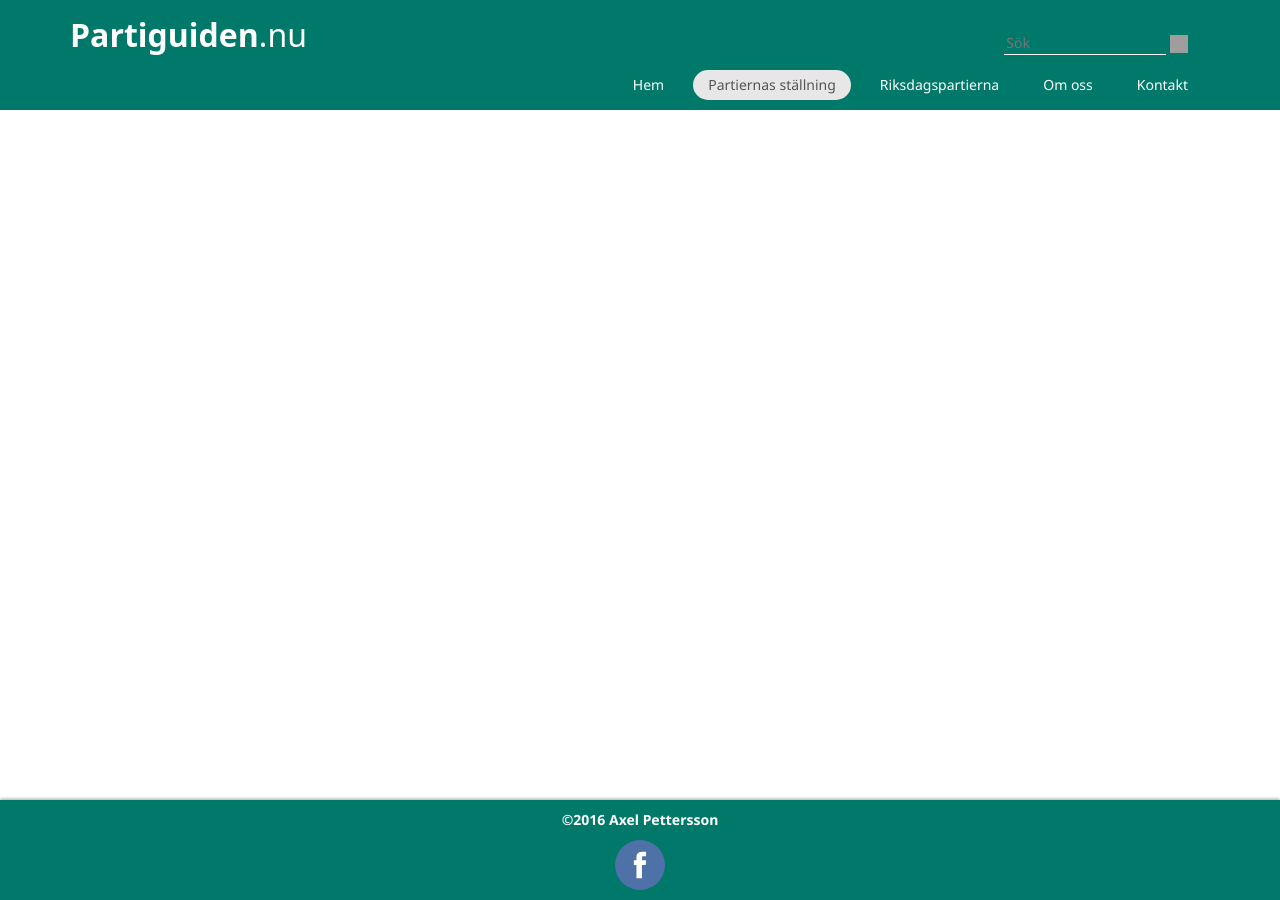
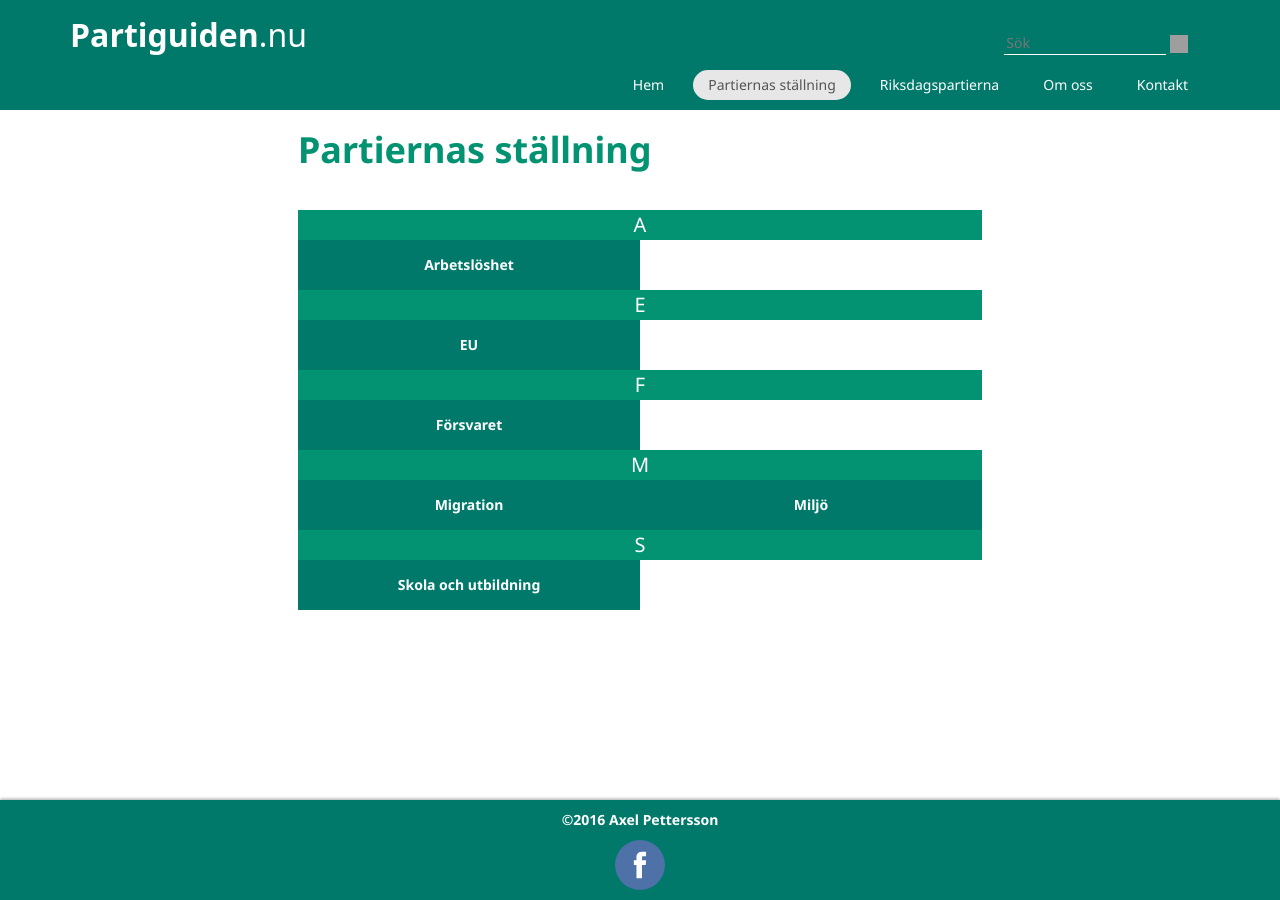
Before and after one commit to Ackuq/partiguiden.nu, a Jekyll site: the page built from partiernas-stallning.html, in a window 1280 px wide. Built offline with Jekyll 4.4.1, drawn with Linux system fonts in a browser that asks for light colours; nearby versions of some CDN libraries; grey boxes are pictures that could not be loaded.

Commit message:
Added categories

```diff
--- a/_config.yml
+++ b/_config.yml
@@ -1,2 +1,12 @@
-name: Partiguiden
-markdown: kramdown
+name                : Partiguiden
+markdown            : kramdown
+
+#Handling reader
+safe                : false
+include             : ['_pages']
+
+#define data collections
+collections         :
+    partier         :
+        output      : true
+        permalink   : /:collection/:path/
--- /dev/null
+++ b/_layouts/categories.html
@@ -0,0 +1,26 @@
+---
+layout: default
+permalink: /_pages/
+---
+{{ content }}
+<div class="container" id="content">
+    <div id="kategorier" class="center">
+        {% assign sortera_partier = (site.pages | sort: 'title') %}
+        {% for page in sortera_partier %}
+            {% if page.layout == 'partier'  %}
+                {% assign bok = (page.title | truncate: 1, "") %}
+                {% if bok != bokstav  %}
+                    <div class="bokstav">
+                        <header>{{page.title | truncate: 1, ""}}</header>
+                    </div>
+                {% endif %}
+                {% assign bokstav = (page.title | truncate: 1, "") %}
+                <div class="listobjekt">
+                    <a href="{{page.url}}">
+                        <span>{{page.title}}</span>
+                    </a>
+                </div>
+            {% endif %}
+        {% endfor %}
+    </div>
+</div>
--- /dev/null
+++ b/_layouts/partier.html
@@ -0,0 +1,6 @@
+---
+layout: default
+---
+<div id="partier">
+    {{content}}
+</div>
--- a/css/styles.css
+++ b/css/styles.css
@@ -35,6 +35,7 @@ body {
 }
 
 #content {
+    margin-top: 30px;
     padding-bottom: 20px;
 }
 
@@ -117,6 +118,10 @@ footer img {
     }
     .navbar-header {
         width: 100%;
+    }
+    .center{
+        margin: auto;
+        width: 60%;
     }
 }
 
@@ -222,3 +227,47 @@ footer img {
     height: 18px;
     width: 18px;
 }
+.listobjekt{
+    background-color: #00796B;
+    position: relative;
+    display: inline-block;
+    height: 50px;
+    width: 50%;
+    float: left;
+    text-align: center;
+}
+.listobjekt > a{
+    text-decoration: none;
+    display: block;
+    font-weight: bold;
+    color: #fff;
+    width: 100%;
+    height: 100%;
+}
+.listobjekt > a > span{
+    display: block;
+    line-height: 50px;
+    height: 50px;
+    width: 100%;
+}
+@media (max-width:767px){
+    .listobjekt{
+        width:100%;
+    }
+}
+@media (min-width:768){
+    .listobjekt > a:hover{
+        color: #000;
+    }
+}
+.bokstav{
+    color: #fff;
+    background-color: #049372;
+    display: block;
+    float: left;
+    text-align: center;
+    line-height: 30px;
+    font-size: 20px;
+    width: 100%;
+    height: 30px;
+}
--- a/index.html
+++ b/index.html
@@ -2,7 +2,7 @@
 layout: default
 title: Partiguiden
 ---
-<div id="content">
+<div id="content"  style="margin-top:0">
   <div class="jumbotron text-center" id="hemjumbotron">
     <h2 class="noMargin"> Hur vill partierna förbättra <span class="element" id="typeText"></span> <span class="typed-cursor"></span> </h2>
   </div>
--- a/kontakt.html
+++ b/kontakt.html
@@ -1,5 +1,5 @@
 ---
 layout: default
-title: Om oss
+title: Kontakt
 ---
 <div id="content"></div>
--- /dev/null
+++ b/pages/EU.html
@@ -0,0 +1,4 @@
+---
+layout: partier
+title:  EU
+---
--- /dev/null
+++ b/pages/arbetsloshet.html
@@ -0,0 +1,4 @@
+---
+layout: partier
+title:  Arbetslöshet
+---
--- /dev/null
+++ b/pages/forsvaret.html
@@ -0,0 +1,4 @@
+---
+layout: partier
+title:  Försvaret
+---
--- /dev/null
+++ b/pages/migration.html
@@ -0,0 +1,4 @@
+---
+layout: partier
+title:  Migration
+---
--- /dev/null
+++ b/pages/miljo.html
@@ -0,0 +1,4 @@
+---
+layout: partier
+title:  Miljö
+---
--- /dev/null
+++ b/pages/skola_och_utbildning.html
@@ -0,0 +1,4 @@
+---
+layout: partier
+title:  Skola och utbildning
+---
--- a/partiernas-stallning.html
+++ b/partiernas-stallning.html
@@ -1,5 +1,9 @@
 ---
-layout: default
-title: Om oss
+layout: categories
+title: Partiernas ställning
 ---
-<div id="content"></div>
+<div class="container">
+    <div class="center">
+        <h1 style="font-weight:bold;color:#049372">Partiernas ställning</h1>
+    </div>
+</div>
--- a/riksdagspartierna.html
+++ b/riksdagspartierna.html
@@ -1,5 +1,5 @@
 ---
 layout: default
-title: Om oss
+title: Riksdagspartierna
 ---
 <div id="content"></div>
```
Also changed, not shown: 2 other files.
